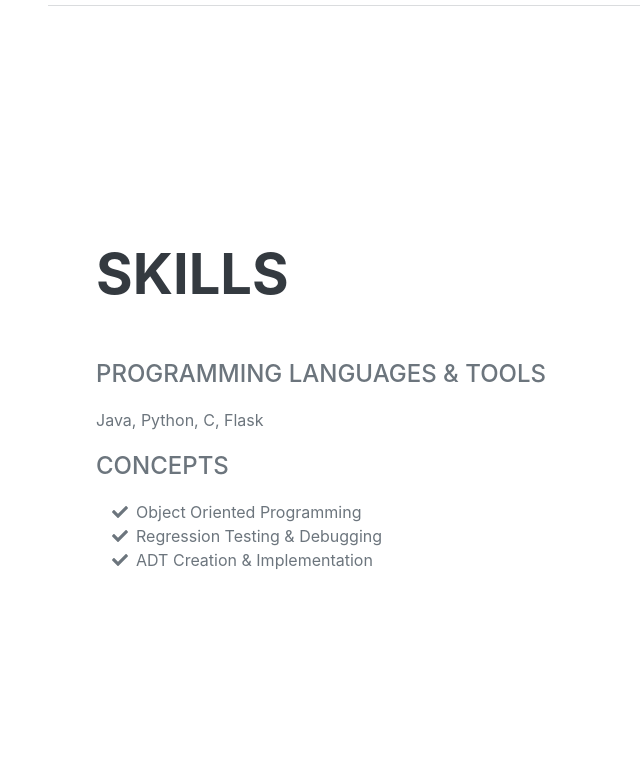
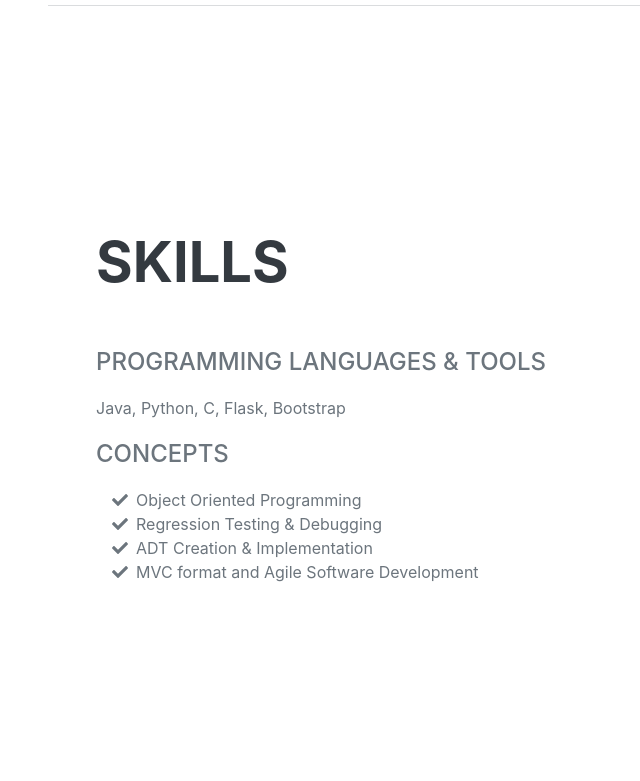
Before and after one commit to harichristensen/website, a Flask app: page / in a window 1280 px wide. Shown: the part 2479-3260 px from the top of the page, without its empty margins (224-864 px from the left). Run offline with Flask 2, Linux system fonts and the light colour scheme; some libraries are stand-ins or nearby versions; some web fonts are replaced.

Commit message:
added skill

```diff
--- a/project/page/templates/recipes/home.html
+++ b/project/page/templates/recipes/home.html
@@ -123,7 +123,7 @@
                 <div class="resume-section-content">
                     <h2 class="mb-5">Skills</h2>
                     <div class="subheading mb-3">Programming Languages & Tools</div>
-                    <p>Java, Python, C, Flask</p>
+                    <p>Java, Python, C, Flask, Bootstrap</p>
                     <div class="subheading mb-3">Concepts</div>
                     <ul class="fa-ul mb-0">
                         <li>
@@ -137,6 +137,10 @@
                         <li>
                             <span class="fa-li"><i class="fas fa-check"></i></span>
                             ADT Creation & Implementation
+                        </li>
+                        <li>
+                            <span class="fa-li"><i class="fas fa-check"></i></span>
+                            MVC format and Agile Software Development
                         </li>
                     </ul>
                 </div>
```
